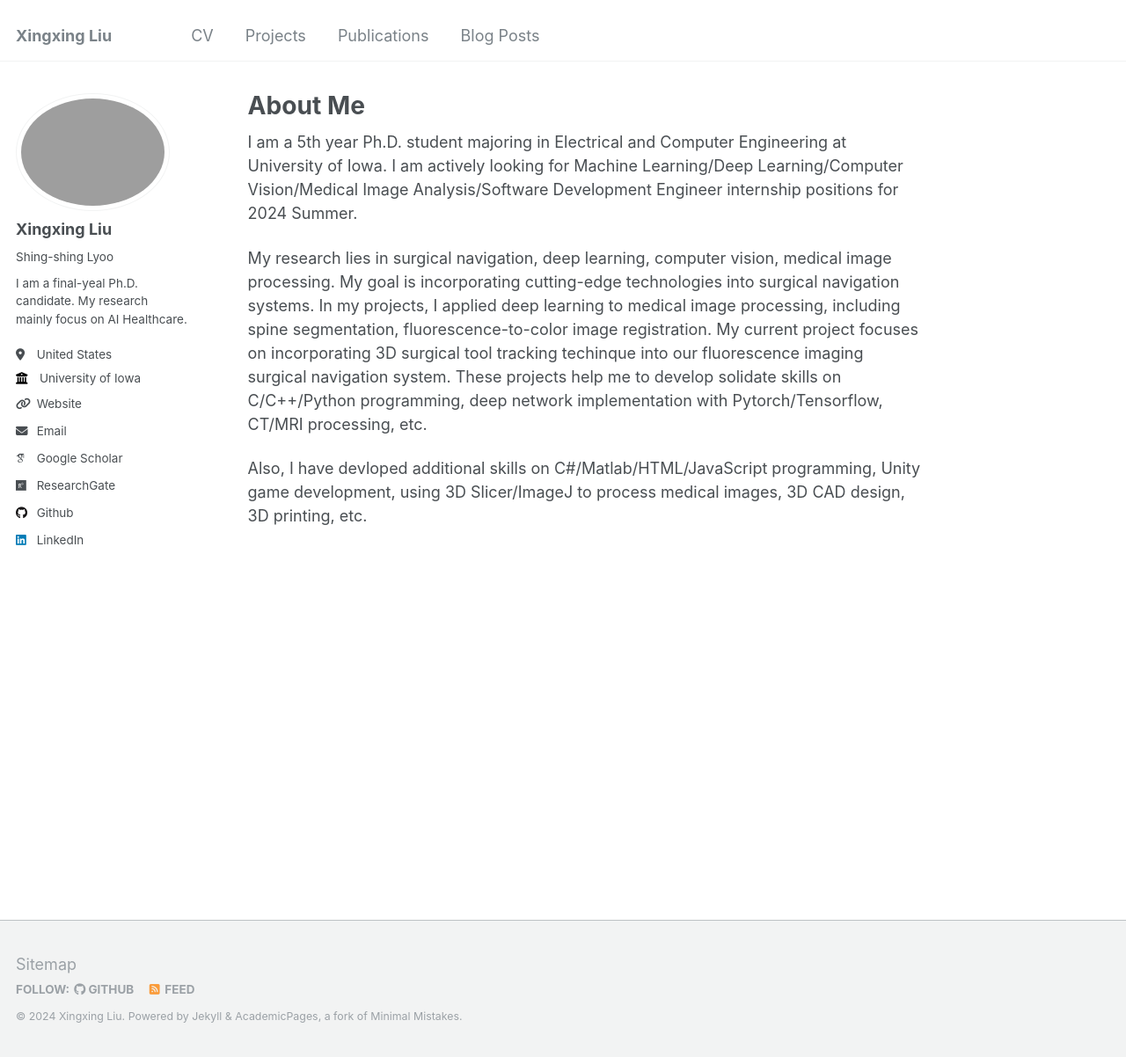
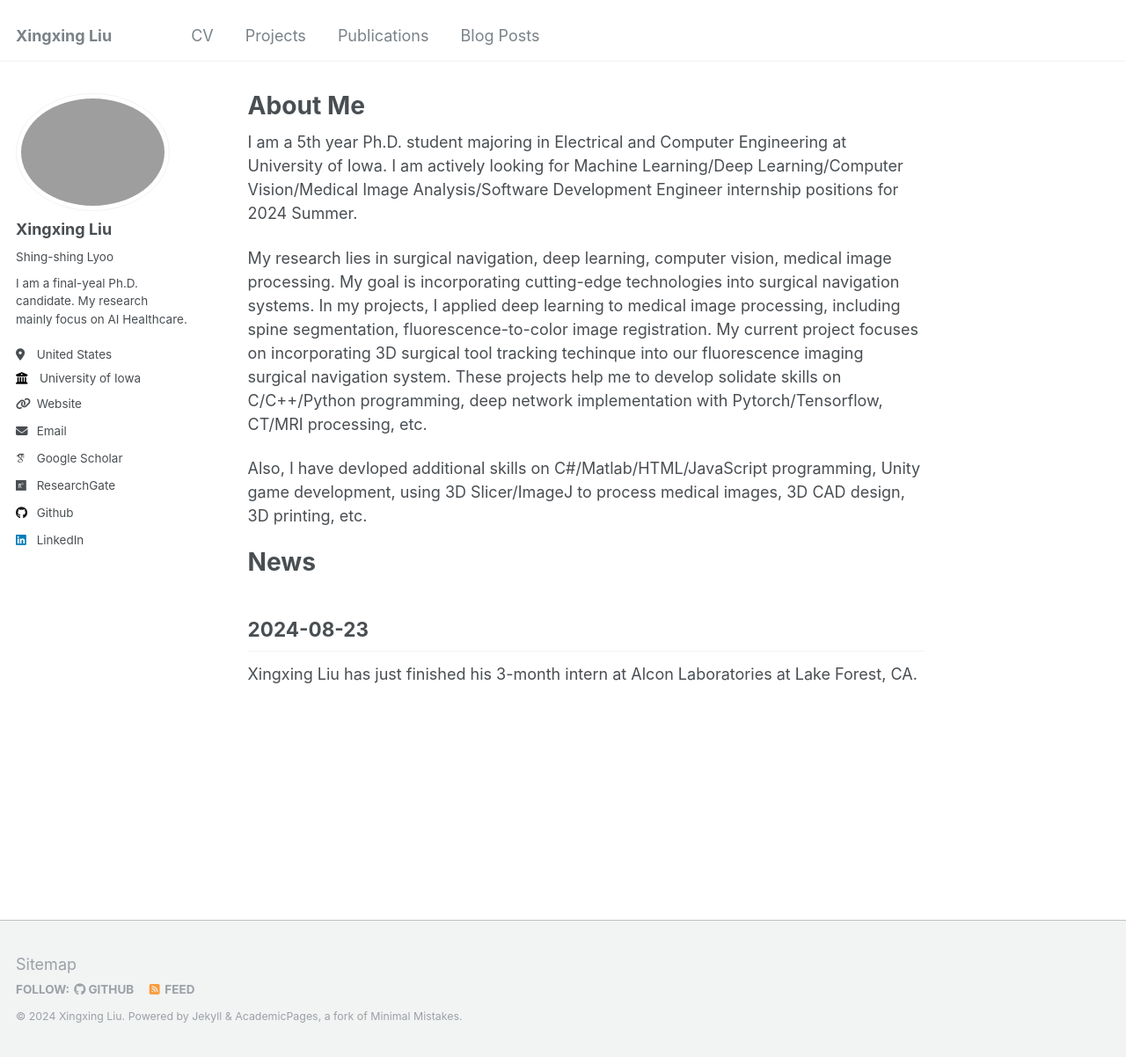
Before and after one commit to xxliu1996/xxliu1996.github.io, a Jekyll site: the page built from _pages/about.md, in a window 1280 px wide and 1202 px high. Shown: the whole window at 88% size. Built offline with Jekyll 4.4.1, drawn with Linux system fonts in a browser that asks for light colours; some web fonts are replaced.

Commit message:
add news section at about me

```diff
--- a/_pages/about.md
+++ b/_pages/about.md
@@ -11,3 +11,10 @@ I am a 5th year Ph.D. student majoring in Electrical and Computer Engineering at
 My research lies in surgical navigation, deep learning, computer vision, medical image processing. My goal is incorporating cutting-edge technologies into surgical navigation systems. In my projects, I applied deep learning to medical image processing, including spine segmentation, fluorescence-to-color image registration. My current project focuses on incorporating 3D surgical tool tracking techinque into our fluorescence imaging surgical navigation system. These projects help me to develop solidate skills on C/C++/Python programming, deep network implementation with Pytorch/Tensorflow, CT/MRI processing, etc.
 
 Also, I have devloped additional skills on C#/Matlab/HTML/JavaScript programming, Unity game development, using 3D Slicer/ImageJ to process medical images, 3D CAD design, 3D printing, etc.
+
+News
+======
+
+2024-08-23
+-------
+Xingxing Liu has just finished his 3-month intern at Alcon Laboratories at Lake Forest, CA.
```
Also changed, not shown: 2 other files.
